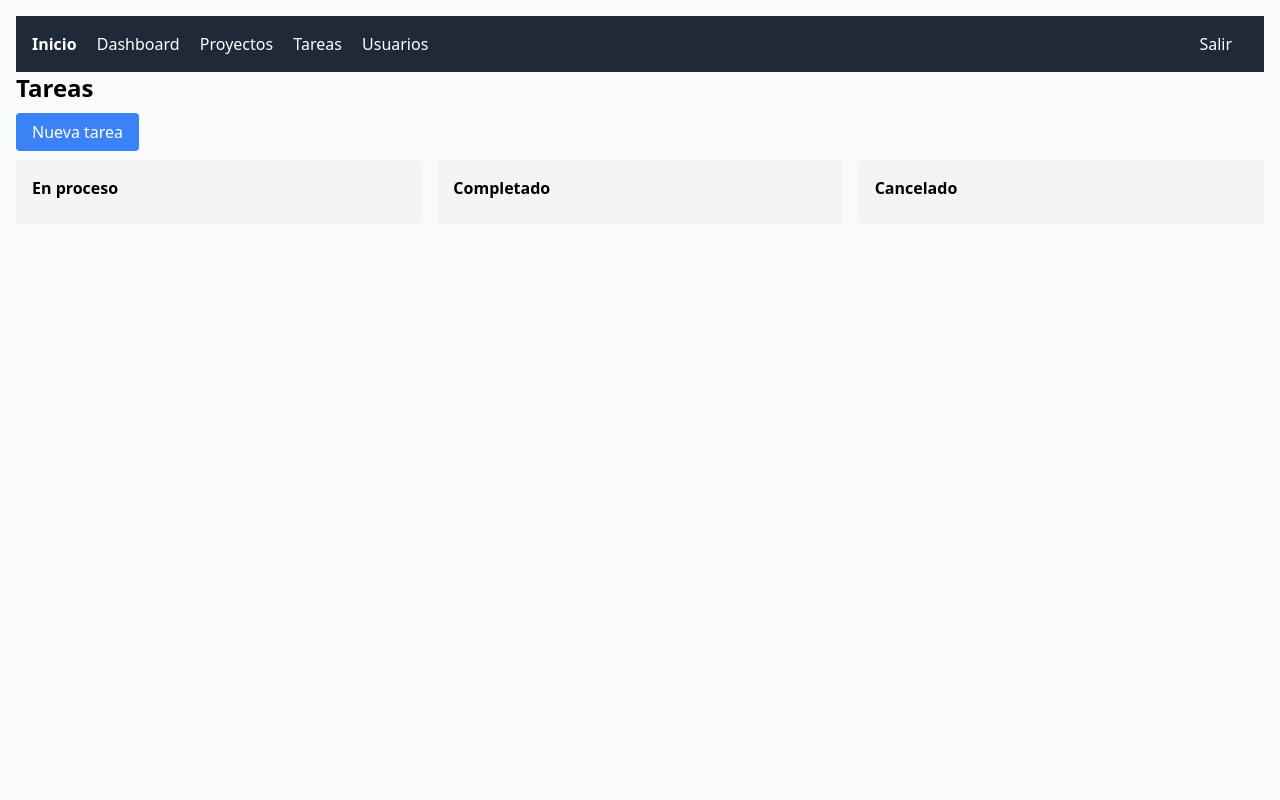
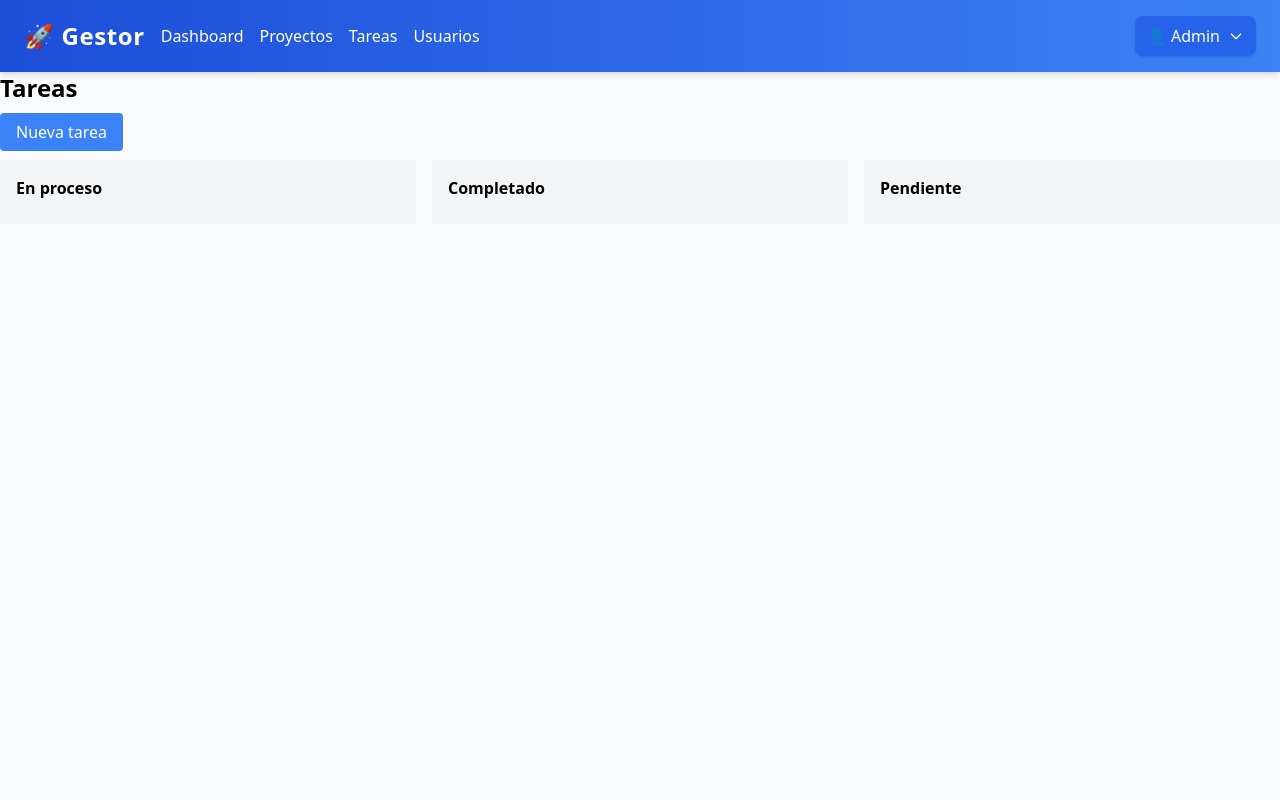
Before and after one commit to benjamacias/phpTaskViews, a PHP site: page /app/controllers/TaskController.php?action=list in a window 1280 px wide. Run offline with PHP 8.4, Linux system fonts and the light colour scheme; the visitor is signed in with stand-in values (Sample User, id 1); data that the repository does not hold is empty; some libraries are stand-ins or nearby versions.

Commit message:
mejora visual header, arreglo multiple revision de inicio y mejora al crear tarea

```diff
--- a/app/controllers/TaskController.php
+++ b/app/controllers/TaskController.php
@@ -26,7 +26,7 @@ switch ($action) {
             $assignedUsers = $_POST['assigned_to'] ?? [];
             $task->assigned_to = $assignedUsers[0] ?? null;
             $task->due_date = $_POST['due_date'];
-            $task->status = 'enproceso';
+            $task->status = $_POST['status'] ?? 'pending'; // ✅ usar el estado del formulario
             $newId = $task->create();
             if($newId && $assignedUsers){
                 $task->assignUsers($newId, $assignedUsers);
@@ -38,6 +38,7 @@ switch ($action) {
         $users = $userModel->readAll();
         include __DIR__ . '/../views/tasks/create.php';
         break;
+
 
     case 'edit':
         $task->id = $_GET['id'];
--- a/app/models/Project.php
+++ b/app/models/Project.php
@@ -35,12 +35,18 @@ class Project {
     }
 
 public function readByUser($user_id){
-        $query = "SELECT p.* FROM " . $this->table_name . " p JOIN project_users pu ON p.id = pu.project_id WHERE pu.user_id = :uid";
+    $query = "SELECT t.*, p.name AS project_name
+              FROM tasks t
+              JOIN task_users tu ON t.id = tu.task_id
+              JOIN projects p ON t.project_id = p.id
+              WHERE tu.user_id = :uid
+              ORDER BY t.due_date ASC";  // 🔑 Ordenar por fecha
     $stmt = $this->conn->prepare($query);
     $stmt->bindParam(':uid', $user_id);
     $stmt->execute();
     return $stmt->fetchAll(PDO::FETCH_ASSOC);
 }
+
 
     public function readOne(){
         $stmt = $this->conn->prepare("SELECT * FROM " . $this->table_name . " WHERE id=:id");
--- a/app/views/admin/users/list.php
+++ b/app/views/admin/users/list.php
@@ -1,4 +1,3 @@
-
 <!DOCTYPE html>
 <html>
 <head>
@@ -6,7 +5,7 @@
     <title>Usuarios</title>
     <script src="https://cdn.tailwindcss.com"></script>
 </head>
-<body class="p-4 bg-gray-50">
+<body class="bg-gray-50 w-screen h-screen overflow-x-hidden m-0 p-0">
 <?php include __DIR__ . '/../../layout/header.php'; ?>
 <h1 class="text-2xl font-bold mb-4">Usuarios</h1>
 <a href="AdminController.php?action=create" class="bg-blue-500 text-white px-4 py-2 rounded">Nuevo usuario</a>
--- a/app/views/layout/header.php
+++ b/app/views/layout/header.php
@@ -3,24 +3,61 @@ if (session_status() === PHP_SESSION_NONE) {
     session_start();
 }
 ?>
-<nav class="bg-gray-800 text-white p-4 flex justify-between">
-    <div>
-        <a href="/index.php" class="mr-4 font-bold">Inicio</a>
+<nav class="bg-gradient-to-r from-blue-700 to-blue-500 text-white px-6 py-4 shadow-md">
+    <div class="container mx-auto flex justify-between items-center">
+        <!-- Logo / Inicio -->
+        <div class="flex items-center space-x-4">
+            <a href="/index.php" class="text-2xl font-extrabold tracking-wide hover:text-gray-200 transition">
+                🚀 Gestor
+            </a>
             <?php if(isset($_SESSION['user_id'])): ?>
-            <a href="/app/views/dashboard.php" class="mr-4">Dashboard</a>
-            <a href="/app/controllers/ProjectController.php?action=list" class="mr-4">Proyectos</a>
-            <a href="/app/controllers/TaskController.php?action=list" class="mr-4">Tareas</a>
+                <a href="/app/views/dashboard.php" class="hover:text-gray-200 transition">Dashboard</a>
+                <a href="/app/controllers/ProjectController.php?action=list" class="hover:text-gray-200 transition">Proyectos</a>
+                <a href="/app/controllers/TaskController.php?action=list" class="hover:text-gray-200 transition">Tareas</a>
                 <?php if($_SESSION['role'] === 'admin'): ?>
-                <a href="/app/controllers/AdminController.php?action=list" class="mr-4">Usuarios</a>
+                    <a href="/app/controllers/AdminController.php?action=list" class="hover:text-gray-200 transition">Usuarios</a>
                 <?php endif; ?>
             <?php endif; ?>
         </div>
-    <div>
+
+        <!-- User menu -->
+        <div class="flex items-center space-x-4 relative">
             <?php if(isset($_SESSION['user_id'])): ?>
-            <a href="/app/controllers/logout.php" class="mr-4">Salir</a>
+                <button id="userMenuBtn" class="flex items-center space-x-2 bg-blue-600 hover:bg-blue-700 px-3 py-2 rounded-lg shadow transition">
+                    <span>👤 <?php echo $_SESSION['role'] === 'admin' ? 'Admin' : 'Usuario'; ?></span>
+                    <svg class="w-4 h-4" fill="none" stroke="currentColor" viewBox="0 0 24 24">
+                        <path stroke-linecap="round" stroke-linejoin="round" stroke-width="2" d="M19 9l-7 7-7-7"/>
+                    </svg>
+                </button>
+                <!-- Dropdown -->
+                <div id="userDropdown" class="absolute right-0 top-12 w-40 bg-white text-gray-700 rounded-lg shadow-lg hidden">
+                    <a href="/app/views/dashboard.php" class="block px-4 py-2 hover:bg-gray-100">Perfil</a>
+                    <a href="/app/controllers/logout.php" class="block px-4 py-2 hover:bg-gray-100">Cerrar sesión</a>
+                </div>
             <?php else: ?>
-            <a href="/login.php" class="mr-4">Login</a>
-            <a href="/register.php" class="mr-4">Registro</a>
+                <a href="/login.php" class="bg-blue-600 hover:bg-blue-700 px-4 py-2 rounded-lg shadow transition">Login</a>
+                <a href="/register.php" class="bg-gray-600 hover:bg-gray-700 px-4 py-2 rounded-lg shadow transition">Registro</a>
             <?php endif; ?>
         </div>
+    </div>
 </nav>
+
+<script>
+document.addEventListener("DOMContentLoaded", function() {
+    const btn = document.getElementById("userMenuBtn");
+    const dropdown = document.getElementById("userDropdown");
+
+    if (btn) {
+        btn.addEventListener("click", () => {
+            dropdown.classList.toggle("hidden");
+        });
+
+        // Cerrar si hace clic fuera del menú
+        document.addEventListener("click", (event) => {
+            if (!btn.contains(event.target) && !dropdown.contains(event.target)) {
+                dropdown.classList.add("hidden");
+            }
+        });
+    }
+});
+</script>
--- a/app/views/projects/create.php
+++ b/app/views/projects/create.php
@@ -8,7 +8,7 @@
     <link href="https://cdn.jsdelivr.net/npm/tom-select@2.3.1/dist/css/tom-select.css" rel="stylesheet">
     <script src="https://cdn.jsdelivr.net/npm/tom-select@2.3.1/dist/js/tom-select.complete.min.js"></script>
 </head>
-<body class="p-4 bg-gray-50">
+<body class="bg-gray-50 w-screen h-screen overflow-x-hidden m-0 p-0">
 <?php include __DIR__ . '/../layout/header.php'; ?>
 
 <h1 class="text-2xl font-bold mb-4">Nuevo Proyecto</h1>
--- a/app/views/projects/edit.php
+++ b/app/views/projects/edit.php
@@ -8,7 +8,7 @@
     <link href="https://cdn.jsdelivr.net/npm/tom-select@2.3.1/dist/css/tom-select.css" rel="stylesheet">
     <script src="https://cdn.jsdelivr.net/npm/tom-select@2.3.1/dist/js/tom-select.complete.min.js"></script>
 </head>
-<body class="p-4 bg-gray-50">
+<body class="bg-gray-50 w-screen h-screen overflow-x-hidden m-0 p-0">
 <?php include __DIR__ . '/../layout/header.php'; ?>
 
 <h1 class="text-2xl font-bold mb-4">Editar Proyecto</h1>
--- a/app/views/projects/list.php
+++ b/app/views/projects/list.php
@@ -5,7 +5,7 @@
     <title>Proyectos</title>
     <script src="https://cdn.tailwindcss.com"></script>
 </head>
-<body class="p-4 bg-gray-50">
+<body class="bg-gray-50 w-screen h-screen overflow-x-hidden m-0 p-0">
 <?php include __DIR__ . '/../layout/header.php'; ?>
 <h1 class="text-2xl font-bold mb-4">Proyectos</h1>
 <?php if($_SESSION['role'] === 'admin'): ?>
--- a/app/views/tasks/list.php
+++ b/app/views/tasks/list.php
@@ -5,14 +5,14 @@
     <title>Tareas</title>
     <script src="https://cdn.tailwindcss.com"></script>
 </head>
-<body class="p-4 bg-gray-50">
+<body class="bg-gray-50 w-screen h-screen overflow-x-hidden m-0 p-0">
 <?php include __DIR__ . '/../layout/header.php'; ?>
 <h1 class="text-2xl font-bold mb-4">Tareas</h1>
 <a href="TaskController.php?action=create" class="bg-blue-500 text-white px-4 py-2 rounded">Nueva tarea</a>
 <div class="grid grid-cols-3 gap-4 mt-4">
-    <div data-status="enproceso" class="p-4 bg-gray-100 rounded">
+    <div data-status="in_progress" class="p-4 bg-gray-100 rounded">
         <h2 class="font-semibold mb-2">En proceso</h2>
-        <?php foreach($tasks as $t): if($t['status']==='enproceso'): ?>
+        <?php foreach($tasks as $t): if(strtolower($t['status'])==='in_progress'): ?>
             <div class="task p-2 mb-2 bg-white rounded shadow" draggable="true" data-id="<?php echo $t['id']; ?>">
                 <p class="font-medium"><?php echo htmlspecialchars($t['description']); ?></p>
                 <p class="text-sm text-gray-600"><?php echo htmlspecialchars($t['project_name']); ?></p>
@@ -27,9 +27,9 @@
             </div>
         <?php endif; endforeach; ?>
     </div>
-    <div data-status="completado" class="p-4 bg-gray-100 rounded">
+    <div data-status="completed" class="p-4 bg-gray-100 rounded">
         <h2 class="font-semibold mb-2">Completado</h2>
-        <?php foreach($tasks as $t): if($t['status']==='completado'): ?>
+        <?php foreach($tasks as $t): if($t['status']==='complete'): ?>
             <div class="task p-2 mb-2 bg-white rounded shadow" draggable="true" data-id="<?php echo $t['id']; ?>">
                 <p class="font-medium"><?php echo htmlspecialchars($t['description']); ?></p>
                 <p class="text-sm text-gray-600"><?php echo htmlspecialchars($t['project_name']); ?></p>
@@ -39,9 +39,9 @@
             </div>
         <?php endif; endforeach; ?>
     </div>
-    <div data-status="cancelado" class="p-4 bg-gray-100 rounded">
-        <h2 class="font-semibold mb-2">Cancelado</h2>
-        <?php foreach($tasks as $t): if($t['status']==='cancelado'): ?>
+    <div data-status="pending" class="p-4 bg-gray-100 rounded">
+        <h2 class="font-semibold mb-2">Pendiente</h2>
+        <?php foreach($tasks as $t): if($t['status']==='pending'): ?>
             <div class="task p-2 mb-2 bg-white rounded shadow" draggable="true" data-id="<?php echo $t['id']; ?>">
                 <p class="font-medium"><?php echo htmlspecialchars($t['description']); ?></p>
                 <p class="text-sm text-gray-600"><?php echo htmlspecialchars($t['project_name']); ?></p>
--- a/dashboard.php
+++ b/dashboard.php
@@ -9,7 +9,6 @@ require_once './config/database.php';
 $db = (new Database())->getConnection();
 
 $userId = $_SESSION['user_id'];
-
 // Contar proyectos
 $stmt = $db->prepare("SELECT COUNT(*) FROM project_users WHERE user_id = ?");
 $stmt->execute([$userId]);
@@ -27,7 +26,7 @@ $totalTasks = $stmt->fetchColumn();
     <title>Dashboard</title>
     <script src="https://cdn.tailwindcss.com"></script>
 </head>
-<body class="bg-gray-50">
+<body class="bg-gray-50 w-screen h-screen overflow-x-hidden m-0 p-0">
 <?php include __DIR__ . '/app/views/layout/header.php'; ?>
 <div class="container mx-auto p-8">
     <h1 class="text-3xl font-bold mb-6">📊 Panel de Estadísticas</h1>
--- a/login.php
+++ b/login.php
@@ -5,7 +5,7 @@
     <title>Login</title>
     <script src="https://cdn.tailwindcss.com"></script>
 </head>
-<body class="bg-gray-50">
+<body class="bg-gray-50 w-screen h-screen overflow-x-hidden m-0 p-0">
 <?php include __DIR__ . '/app/views/layout/header.php'; ?>
 <div class="flex items-center justify-center h-screen">
     <form action="app/controllers/AuthController.php" method="POST" class="bg-white p-6 rounded shadow w-80 space-y-4">
--- a/register.php
+++ b/register.php
@@ -5,7 +5,7 @@
     <title>Registro</title>
     <script src="https://cdn.tailwindcss.com"></script>
 </head>
-<body class="bg-gray-50">
+<body class="bg-gray-50 w-screen h-screen overflow-x-hidden m-0 p-0">
 <?php include __DIR__ . '/app/views/layout/header.php'; ?>
 <div class="flex items-center justify-center h-screen">
     <form action="app/controllers/RegisterController.php" method="POST" class="bg-white p-6 rounded shadow w-80 space-y-4">
```
Also changed, not shown: app/models/Task.php (+8 -6 lines), app/views/admin/users/create.php (+1 -8 lines), app/views/dashboard.php (+48 -5 lines), app/views/tasks/create.php (+8 -8 lines), app/views/tasks/edit.php (+4 -4 lines), index.php (+18 -9 lines). Lines whose indentation alone changed are shown as unchanged.
